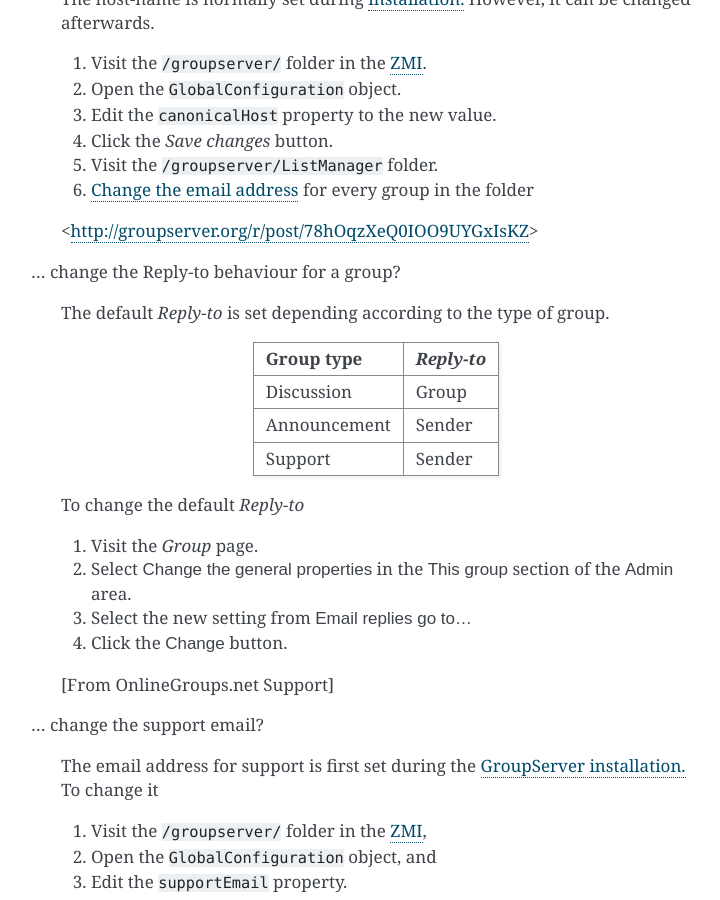
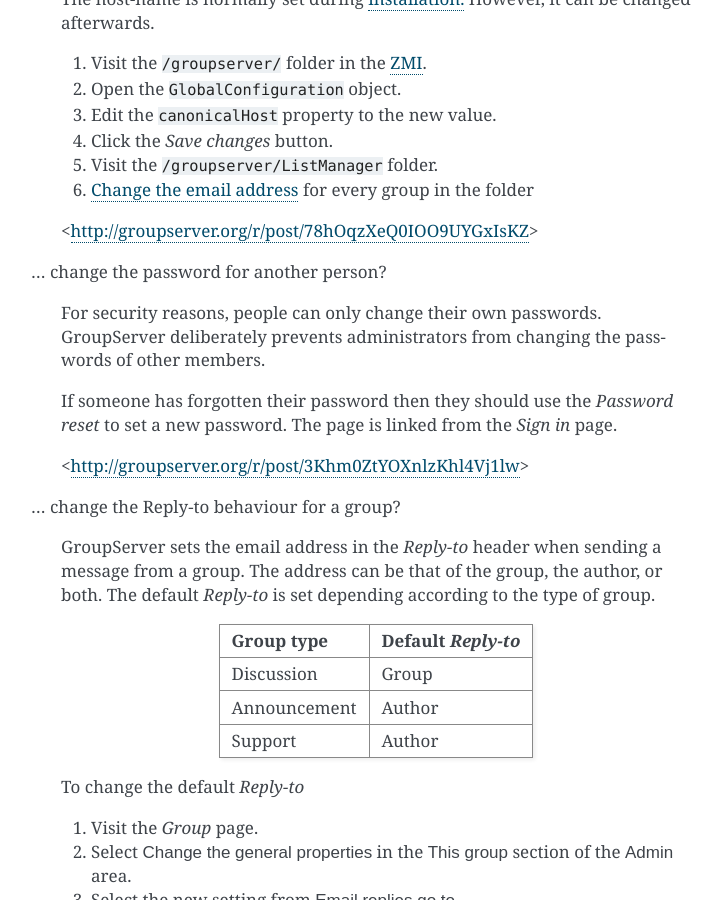
Before and after one commit to groupserver/buildout, a Sphinx documentation site: the page built from docs/faq.rst, in a window 1280 px wide and 900 px high, scrolled down 3428 px. Shown: the whole window, without its empty margins (389-1109 px from the left). Built offline with Sphinx 7.4.7, drawn with Linux system fonts in a browser that asks for light colours.

Commit message:
Adding to the FAQ

```diff
--- a/docs/faq.rst
+++ b/docs/faq.rst
@@ -222,20 +222,42 @@
 
   <http://groupserver.org/r/post/78hOqzXeQ0IOO9UYGxIsKZ>
 
+.. index::
+   pair: Profile; Password
+
+.. _adminSetPassword:
+
+... change the password for another person?
+
+    For security reasons, people can only change their own
+    passwords. GroupServer deliberately prevents administrators
+    from changing the passwords of other members.
+
+    If someone has forgotten their password then they should use
+    the *Password reset* to set a new password. The page is
+    linked from the *Sign in* page.
+
+    <http://groupserver.org/r/post/3Khm0ZtYOXnlzKhl4Vj1lw>
+
 .. index:: !Reply-to
+
+.. _replyTo:
 
 ... change the Reply-to behaviour for a group?
 
-  The default :mailheader:`Reply-to` is set depending according
-  to the type of group.
+  GroupServer sets the email address in the
+  :mailheader:`Reply-to` header when sending a message from a
+  group. The address can be that of the group, the author, or
+  both. The default :mailheader:`Reply-to` is set depending
+  according to the type of group.
 
-  ============  ======================
-  Group type    :mailheader:`Reply-to`
-  ============  ======================
+  ============  ==============================
+  Group type    Default :mailheader:`Reply-to`
+  ============  ==============================
   Discussion    Group
-  Announcement  Sender
-  Support       Sender
-  ============  ======================
+  Announcement  Author
+  Support       Author
+  ============  ==============================
 
   To change the default :mailheader:`Reply-to`
 
@@ -289,6 +311,8 @@
 
 .. index::
    pair: Email; Delete
+   pair: Email; Hide
+
 
 .. _deletePost:
 
@@ -471,6 +491,8 @@
      :doc:`development`).
   #. Hide the interface element in question by setting it to
      ``display: none``.
+
+  For example:
 
   * Hide post: <http://groupserver.org/r/post/3e6qousrx7qyvpsK0HsZUt>
   * Password toggle: <http://groupserver.org/r/post/7ezGHt8QtK9zdl82uSxrgo>
```
Also changed, not shown: other parts of docs/faq.rst (+0 -4 lines).
